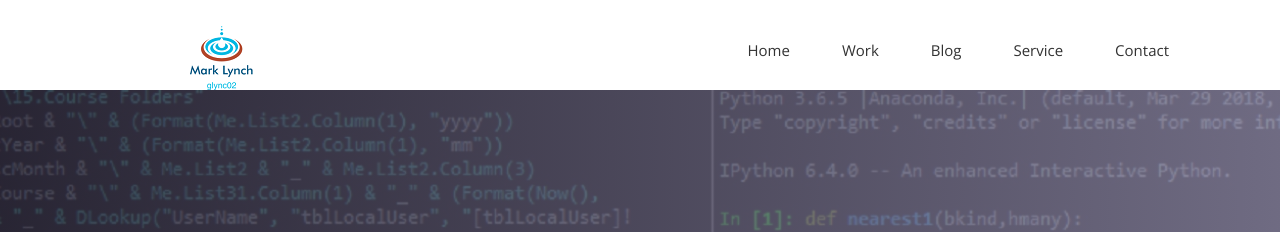
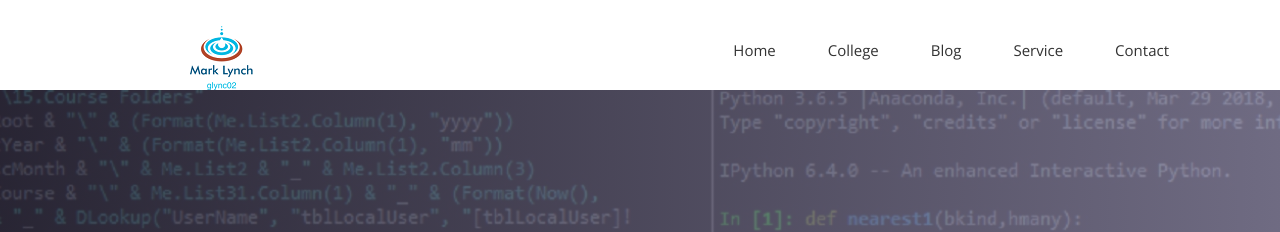
Before and after one commit to marklunch/marklunch.github.io, a Jekyll site: the page built from index.html, in a window 1280 px wide and 900 px high. Shown: the top 232 px of the window. Built offline with Jekyll 4.4.1, drawn with Linux system fonts in a browser that asks for light colours; nearby versions of some CDN libraries; some web fonts are replaced.

Commit message:
Update header.html

```diff
--- a/_includes/header.html
+++ b/_includes/header.html
@@ -22,7 +22,7 @@
             <div class="collapse navbar-collapse" id="bs-example-navbar-collapse-1">
               <ul class="nav navbar-nav navbar-right">
                 <li><a href="{{ site.baseurl }}/">Home</a></li>
-                <li><a href="{{ site.baseurl }}/work">Work</a></li>
+                <li><a href="{{ site.baseurl }}/college">College</a></li>
                 <li><a href="{{ site.baseurl }}/blog">Blog</a></li>
                 <li><a href="#">Service</a></li>
                 <li><a href="{{ site.baseurl }}/contact">Contact</a></li>
```
